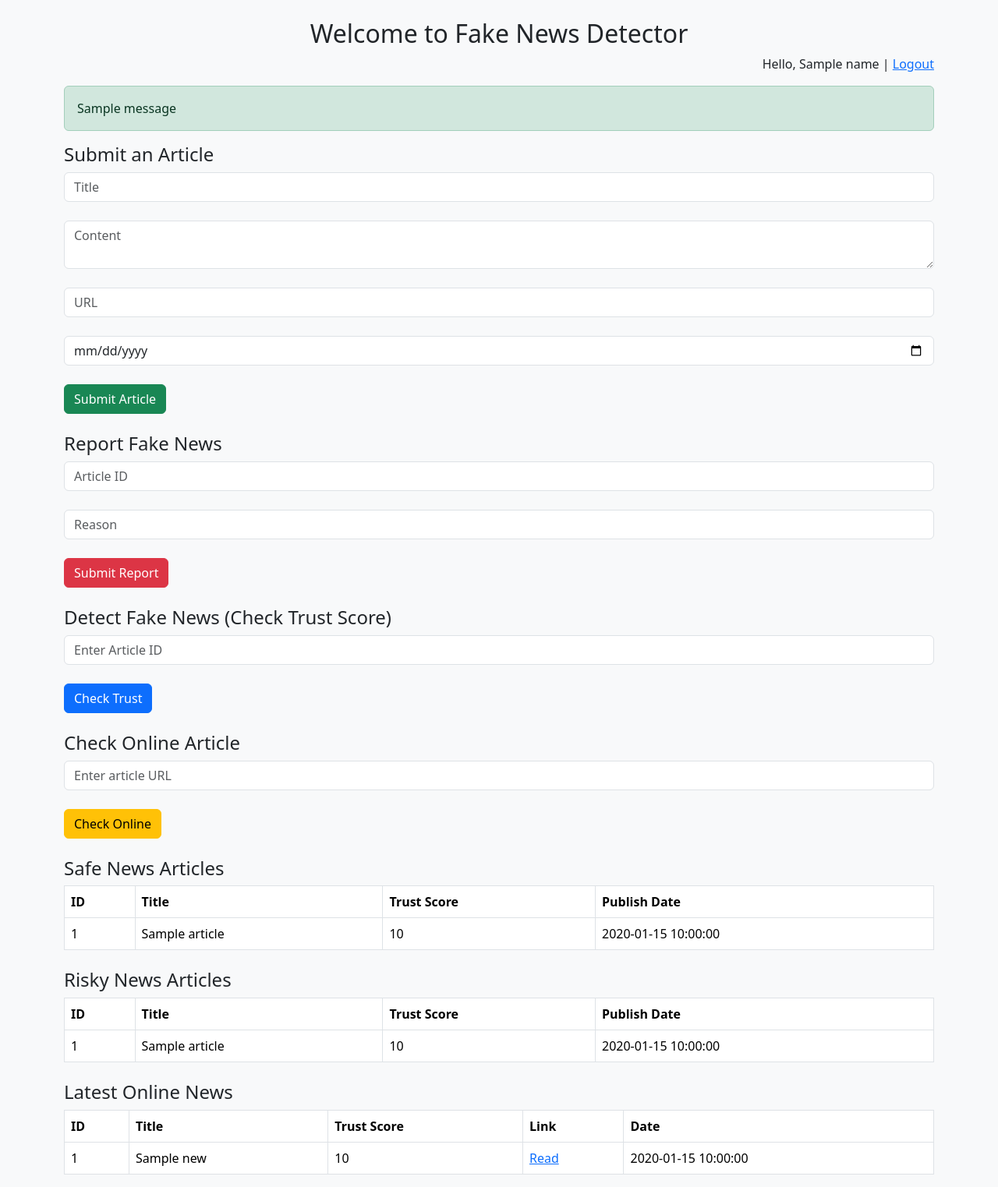
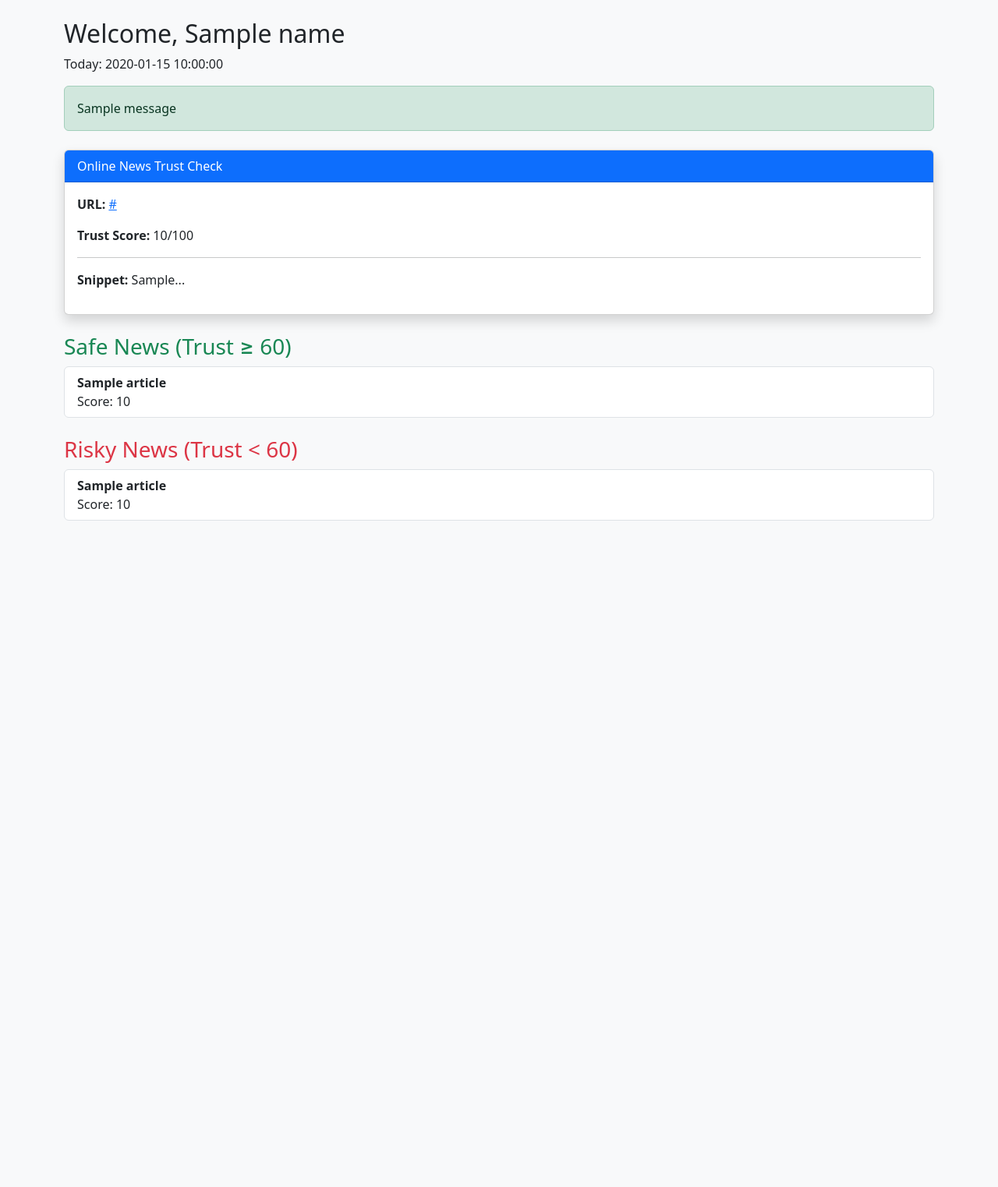
Before and after one commit to elder0209/myflaskapp, a Flask app: template templates/index.html in a window 1280 px wide. Shown: the whole page at 78% size. After the commit the page ends 668 px from the top, so only its background shows below. Run offline with Flask 3, Linux system fonts and the light colour scheme; the template is opened without the code that fills it: most values are stand-ins (such as "Sample title", 1, 10 or a date in 2020); one stand-in notice (Sample message) is shown.

Commit message:
Update index.html

```diff
--- a/templates/index.html
+++ b/templates/index.html
@@ -1,114 +1,59 @@
 <!DOCTYPE html>
-<html lang="en">
+<html>
 <head>
-    <meta charset="UTF-8">
-    <title>Fake News Detector</title>
+  <title>News Trust System</title>
   <link href="https://cdn.jsdelivr.net/npm/bootstrap@5.3.2/dist/css/bootstrap.min.css" rel="stylesheet">
 </head>
 <body class="bg-light">
+
 <div class="container mt-4">
-    <h2 class="text-center">Welcome to Fake News Detector</h2>
-    <p class="text-end">Hello, {{ name }} | <a href="{{ url_for('logout') }}">Logout</a></p>
+  <h2>Welcome, {{ name }}</h2>
+  <p>Today: {{ today }}</p>
 
-    <!-- Flash Messages -->
+  <!-- Flash messages -->
   {% with messages = get_flashed_messages(with_categories=true) %}
     {% if messages %}
-        {% for category, msg in messages %}
-          <div class="alert alert-{{ category }}">{{ msg }}</div>
+      {% for category, message in messages %}
+        <div class="alert alert-{{ category }} mt-2">{{ message }}</div>
       {% endfor %}
     {% endif %}
   {% endwith %}
 
-    <!-- Submit Article -->
-    <h4>Submit an Article</h4>
-    <form method="POST" action="{{ url_for('add_article') }}">
-        <input type="text" name="title" class="form-control" placeholder="Title" required><br>
-        <textarea name="content" class="form-control" placeholder="Content" required></textarea><br>
-        <input type="text" name="url" class="form-control" placeholder="URL"><br>
-        <input type="date" name="publish_date" class="form-control" required><br>
-        <input type="submit" class="btn btn-success" value="Submit Article">
-    </form>
-
-    <!-- Report Fake News -->
-    <h4 class="mt-4">Report Fake News</h4>
-    <form method="POST" action="{{ url_for('report_article') }}">
-        <input type="number" name="article_id" class="form-control" placeholder="Article ID" required><br>
-        <input type="text" name="reason" class="form-control" placeholder="Reason" required><br>
-        <input type="submit" class="btn btn-danger" value="Submit Report">
-    </form>
-
-    <!-- Detect Fake News -->
-    <h4 class="mt-4">Detect Fake News (Check Trust Score)</h4>
-    <form method="POST" action="{{ url_for('check_trust') }}">
-        <input type="number" name="article_id" class="form-control" placeholder="Enter Article ID" required><br>
-        <input type="submit" class="btn btn-primary" value="Check Trust">
-    </form>
-
-    <!-- Check Online Article -->
-    <h4 class="mt-4">Check Online Article</h4>
-    <form method="POST" action="{{ url_for('check_online') }}">
-        <input type="text" name="url_link" class="form-control" placeholder="Enter article URL" required><br>
-        <input type="submit" class="btn btn-warning" value="Check Online">
-    </form>
-
-    <!-- ✅ Online Snippet Preview -->
-    {% if session.get("online_snippet") %}
-    <div class="card mt-3 shadow-sm">
+  <!-- Online News Check -->
+  {% if online_snippet %}
+  <div class="card mt-4 shadow">
+    <div class="card-header bg-primary text-white">Online News Trust Check</div>
     <div class="card-body">
-        <h5 class="card-title">Online Article Preview</h5>
-        <p><strong>Trust Score:</strong> {{ session.get("online_score") }}</p>
-        <p>{{ session.get("online_snippet") }}...</p>
+      <p><strong>URL:</strong> <a href="{{ online_url }}" target="_blank">{{ online_url }}</a></p>
+      <p><strong>Trust Score:</strong> {{ online_score }}/100</p>
+      <hr>
+      <p><strong>Snippet:</strong> {{ online_snippet }}...</p>
     </div>
   </div>
   {% endif %}
 
   <!-- Safe News -->
-    <h4 class="mt-4">Safe News Articles</h4>
-    <table class="table table-bordered">
-        <tr><th>ID</th><th>Title</th><th>Trust Score</th><th>Publish Date</th></tr>
+  <h3 class="mt-4 text-success">Safe News (Trust ≥ 60)</h3>
+  <ul class="list-group">
     {% for article in safe_news %}
-        <tr>
-            <td>{{ article.article_id }}</td>
-            <td>{{ article.title }}</td>
-            <td>{{ article.trust_score }}</td>
-            <td>{{ article.publish_date }}</td>
-        </tr>
+      <li class="list-group-item">
+        <strong>{{ article.title }}</strong><br>
+        Score: {{ article.trust_score }}
+      </li>
     {% endfor %}
-    </table>
+  </ul>
 
   <!-- Risky News -->
-    <h4 class="mt-4">Risky News Articles</h4>
-    <table class="table table-bordered">
-        <tr><th>ID</th><th>Title</th><th>Trust Score</th><th>Publish Date</th></tr>
+  <h3 class="mt-4 text-danger">Risky News (Trust < 60)</h3>
+  <ul class="list-group">
     {% for article in risky_news %}
-        <tr>
-            <td>{{ article.article_id }}</td>
-            <td>{{ article.title }}</td>
-            <td>{{ article.trust_score }}</td>
-            <td>{{ article.publish_date }}</td>
-        </tr>
+      <li class="list-group-item">
+        <strong>{{ article.title }}</strong><br>
+        Score: {{ article.trust_score }}
+      </li>
     {% endfor %}
-    </table>
+  </ul>
+</div>
 
-    <!-- Latest Online News -->
-    <h4 class="mt-4">Latest Online News</h4>
-    <table class="table table-bordered">
-        <tr><th>ID</th><th>Title</th><th>Trust Score</th><th>Link</th><th>Date</th></tr>
-        {% if latest_online %}
-            {% for news in latest_online %}
-            <tr>
-                <td>{{ news.id }}</td>
-                <td>{{ news.title }}</td>
-                <td>{{ news.trust_score }}</td>
-                <td><a href="{{ news.url }}" target="_blank">Read</a></td>
-                <td>{{ news.date }}</td>
-            </tr>
-            {% endfor %}
-        {% else %}
-            <tr><td colspan="5" class="text-center">No latest online news available.</td></tr>
-        {% endif %}
-    </table>
-</div>
-<script src="https://cdn.jsdelivr.net/npm/bootstrap@5.3.2/dist/js/bootstrap.bundle.min.js"></script>
 </body>
 </html>
```
Lines whose indentation alone changed are shown as unchanged.
